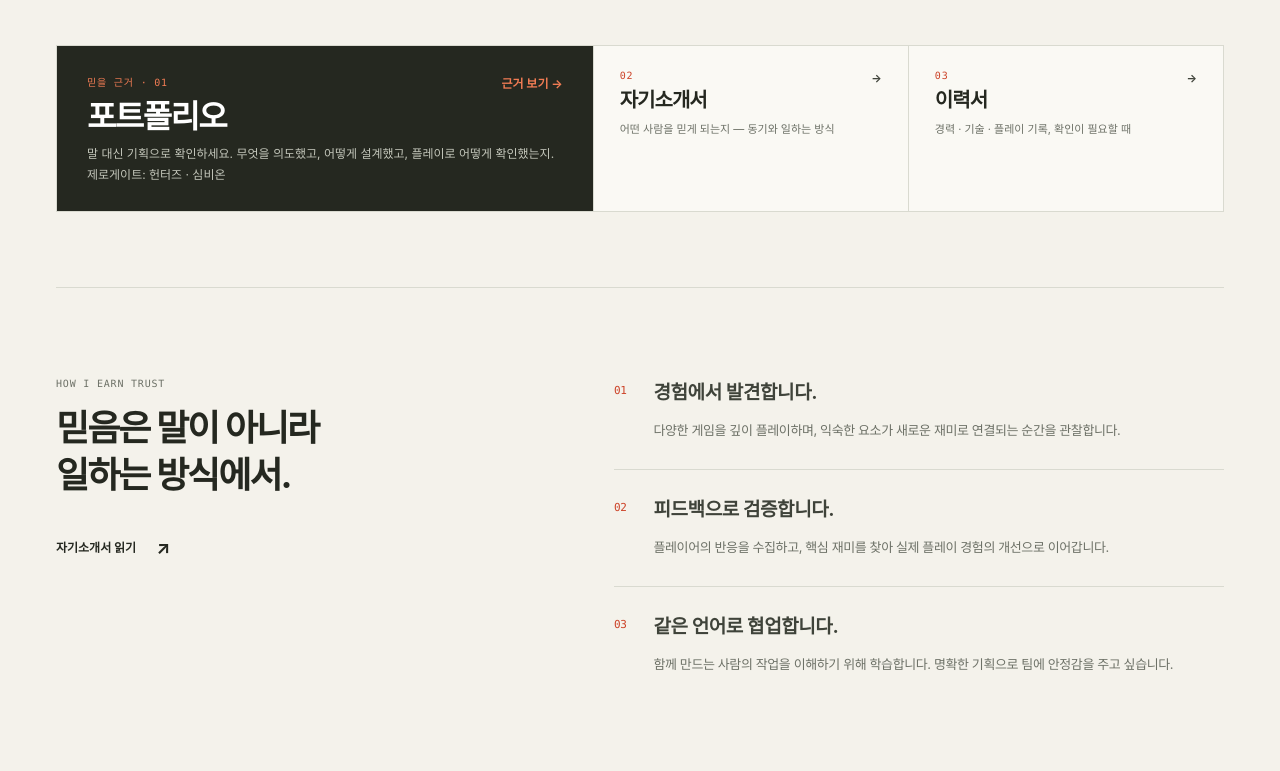
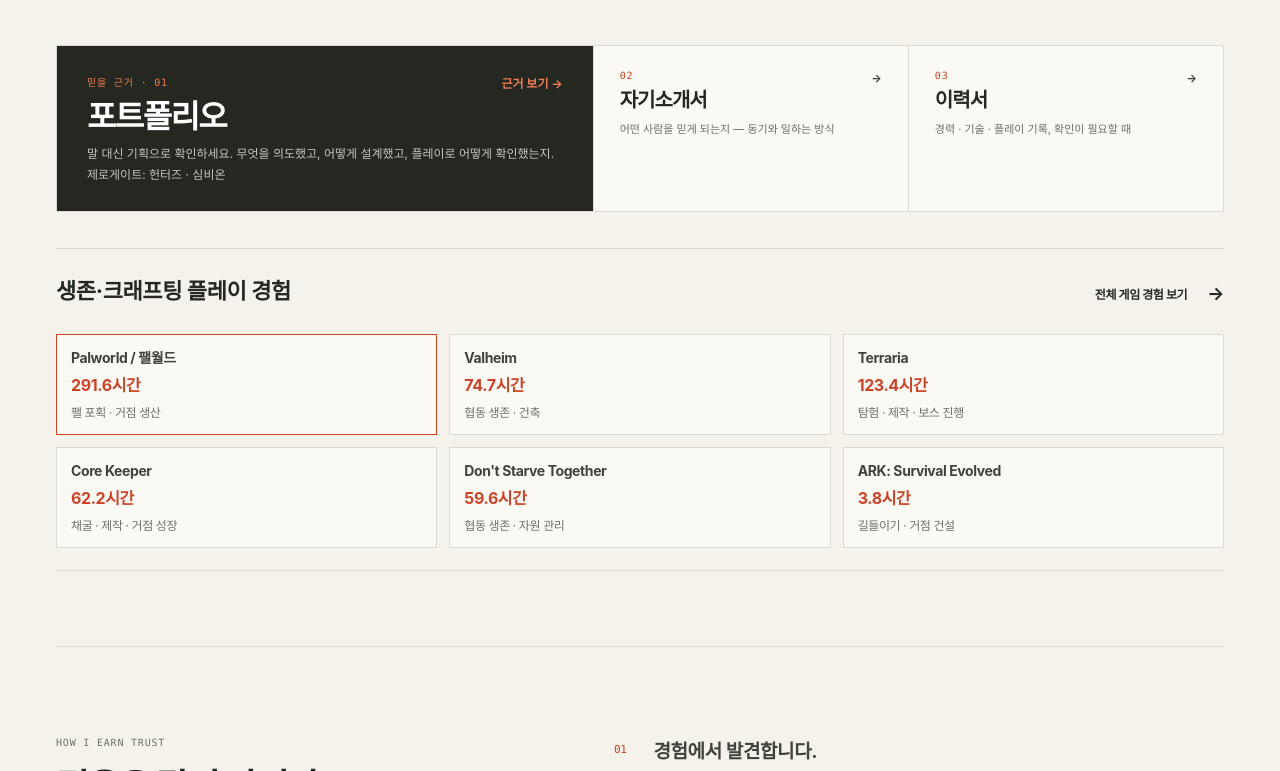
Before and after one commit to ehddus42-ship-it/kimjeyeon-portfolio, a plain HTML site: page index.html in a window 1280 px wide. Shown: the part 636-1407 px from the top of the page. Drawn offline with Linux system fonts and the light colour scheme; a web font is replaced by a local one.

Commit message:
Highlight Palworld and survival crafting experience

```diff
--- a/editorial.css
+++ b/editorial.css
@@ -529,6 +529,18 @@ a.hero-art { display: block; color: inherit; text-decoration: none; }
 .doc-card:focus-visible { outline-offset: -4px; }
 /* Hierarchy: the design work is loud, reference material is quiet. */
 .doc-nav { grid-template-columns: 1.7fr 1fr 1fr; }
+.featured-play { margin-top: 36px; padding: 22px 0; border-block: 1px solid var(--pearl); }
+.featured-play > div { display: flex; flex-wrap: wrap; align-items: baseline; justify-content: space-between; gap: 8px 24px; }
+.featured-play h2 { margin: 0; font-size: 22px; color: var(--ink); }
+.featured-play-list { display: grid; grid-template-columns: repeat(3, minmax(0, 1fr)); gap: 12px; padding: 0; margin: 16px 0 0; list-style: none; }
+.featured-play-list li { display: grid; gap: 4px; padding: 12px 14px; border: 1px solid var(--pearl); background: var(--paper); }
+.featured-play-list li:first-child { border-color: var(--accent); }
+.featured-play-list strong { font-size: 14px; overflow-wrap: anywhere; }
+.featured-play-list span { font-size: 16px; font-weight: 700; color: var(--accent); }
+.featured-play-list small { font-size: 12px; color: var(--slate); }
+@media (max-width: 640px) {
+  .featured-play-list { grid-template-columns: repeat(2, minmax(0, 1fr)); gap: 8px; }
+}
 .doc-card--primary { background: var(--ink); color: #fff; padding: 28px 30px 26px; }
 .doc-card--primary strong { color: #fff; font-size: 32px; }
 .doc-card--primary .doc-no { color: #f17c54; }
--- a/experience.js
+++ b/experience.js
@@ -1,6 +1,47 @@
 (() => {
   const gameList = document.querySelector('#game-list');
   if (gameList) {
+    const featuredGames = [
+      { name: 'Palworld / 팰월드', mechanics: '팰 포획 · 거점 생산' },
+      { name: 'Valheim', mechanics: '협동 생존 · 건축' },
+      { name: 'Terraria', mechanics: '탐험 · 제작 · 보스 진행' },
+      { name: 'Core Keeper', mechanics: '채굴 · 제작 · 거점 성장' },
+      { name: "Don't Starve Together", mechanics: '협동 생존 · 자원 관리' },
+      { name: 'ARK: Survival Evolved', mechanics: '길들이기 · 거점 건설' },
+    ];
+    const getGameName = (card) => card.querySelector('h3')?.textContent.trim();
+    const findFeaturedCards = () => {
+      const cards = new Map([...gameList.querySelectorAll('.game-card')].map(card => [getGameName(card), card]));
+      return featuredGames.map(game => ({ ...game, card: cards.get(game.name) })).filter(game => game.card);
+    };
+    if (gameList.dataset.gameLibrarySaved !== 'true') {
+      gameList.prepend(...findFeaturedCards().map(game => game.card));
+    }
+
+    const featuredSection = document.querySelector('.featured-play');
+    const featuredList = featuredSection?.querySelector('.featured-play-list');
+    const syncFeaturedGames = () => {
+      if (!featuredList) return;
+      const items = findFeaturedCards().flatMap(({ name, mechanics, card }) => {
+        const hours = card.querySelector('.game-details')?.textContent.match(/([\d,.]+)\s*시간/)?.[1];
+        if (!hours) return [];
+        const item = document.createElement('li');
+        const title = document.createElement('strong');
+        const record = document.createElement('span');
+        const detail = document.createElement('small');
+        title.textContent = name;
+        record.textContent = `${hours}시간`;
+        detail.textContent = mechanics;
+        item.append(title, record, detail);
+        return [item];
+      });
+      featuredList.replaceChildren(...items);
+      featuredSection.hidden = items.length === 0;
+    };
+    document.addEventListener('portfolio:edit-change', syncFeaturedGames);
+    new MutationObserver(syncFeaturedGames).observe(gameList, { childList: true, subtree: true, characterData: true });
+    syncFeaturedGames();
+
     let controls = document.querySelector('.library-controls');
     if (!controls) {
       controls = document.createElement('div'); controls.className = 'library-controls';
--- a/index.html
+++ b/index.html
@@ -21,7 +21,7 @@
       <div class="edit-controls"><button class="apply-changes" type="button" id="apply-changes">현재 파일에 적용</button><button class="edit-toggle" type="button" aria-pressed="false" aria-controls="top" id="edit-toggle">페이지 편집 <span aria-hidden="true">↗</span></button></div>
     </header>
     <div id="main-content" tabindex="-1"></div>
-    <section class="landing-cover" aria-label="포트폴리오 표지">
+    <section id="home" class="landing-cover" aria-label="포트폴리오 표지">
       <div class="landing-layout">
         <header class="landing-hero">
           <div class="hero-copy">
@@ -55,6 +55,13 @@
           <button type="button" class="doc-card" data-page-target="cover-letter"><span class="doc-no">02</span><strong>자기소개서</strong><span class="doc-desc">어떤 사람을 믿게 되는지 — 동기와 일하는 방식</span><span class="doc-go" aria-hidden="true">→</span></button>
           <button type="button" class="doc-card" data-page-target="resume"><span class="doc-no">03</span><strong>이력서</strong><span class="doc-desc">경력 · 기술 · 플레이 기록, 확인이 필요할 때</span><span class="doc-go" aria-hidden="true">→</span></button>
         </nav>
+        <section class="featured-play" aria-labelledby="featured-play-title" hidden>
+          <div>
+            <h2 id="featured-play-title">생존·크래프팅 플레이 경험</h2>
+            <a class="text-button" href="#game-title">전체 게임 경험 보기 <span aria-hidden="true">→</span></a>
+          </div>
+          <ul class="featured-play-list"></ul>
+        </section>
         <section class="landing-section thinking-section" aria-labelledby="thinking-title"><div class="thinking-intro" data-reveal><p class="section-index">HOW I EARN TRUST</p><h2 id="thinking-title">믿음은 말이 아니라<br>일하는 방식에서.</h2><button type="button" class="text-button" data-page-target="cover-letter">자기소개서 읽기 <span aria-hidden="true">↗</span></button></div><div class="principles" data-reveal><article><span>01</span><div><h3>경험에서 발견합니다.</h3><p>다양한 게임을 깊이 플레이하며, 익숙한 요소가 새로운 재미로 연결되는 순간을 관찰합니다.</p></div></article><article><span>02</span><div><h3>피드백으로 검증합니다.</h3><p>플레이어의 반응을 수집하고, 핵심 재미를 찾아 실제 플레이 경험의 개선으로 이어갑니다.</p></div></article><article><span>03</span><div><h3>같은 언어로 협업합니다.</h3><p>함께 만드는 사람의 작업을 이해하기 위해 학습합니다. 명확한 기획으로 팀에 안정감을 주고 싶습니다.</p></div></article></div></section>
         <section class="contact-section" data-reveal><div><p class="section-index">READY — 출근 가능일 · 즉시</p><h2>믿어볼 만했다면,<br>연락 주십쇼<span>.</span></h2></div><div class="contact-actions"><a href="mailto:ehddus42@gmail.com" class="contact-link">ehddus42@gmail.com <span aria-hidden="true">↗</span></a><div class="contact-sub"><button type="button" class="text-button" data-copy-email="ehddus42@gmail.com">이메일 복사</button><button type="button" class="text-button" data-page-target="resume">이력서 보기 <span aria-hidden="true">→</span></button></div></div></section>
       </div>
```
